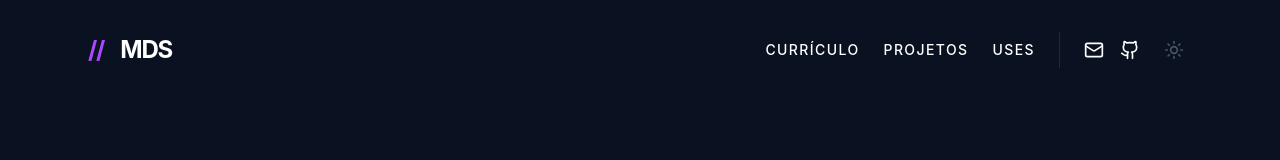
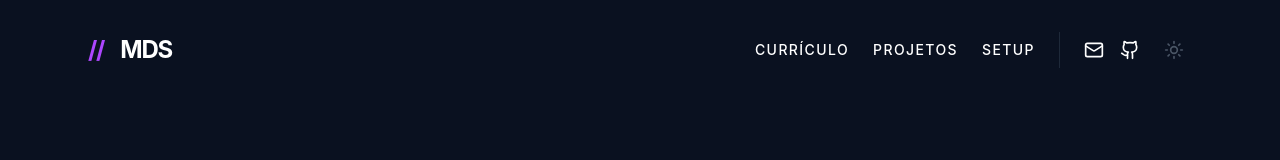
Before and after one commit to marcosedasilva/marcosedasilva.github.io, a Vue app: page /projects in a window 1280 px wide. Shown: the top 160 px of the page. Built offline with nearby package versions, Linux system fonts and the light colour scheme.

Commit message:
fix: update transition comments in App.vue and rename 'Uses' link to 'Setup' in Navbar.vue

```diff
--- a/src/App.vue
+++ b/src/App.vue
@@ -9,9 +9,9 @@ import { Heart, Monitor, Cpu, GitBranch, User } from 'lucide-vue-next'
 
     <main class="flex-1 w-full block">
       <router-view v-slot="{ Component }">
-        <transition name="fade" mode="out-in">
+        <!-- <transition name="fade" mode="out-in"> -->
           <component :is="Component" :key="$route.path" />
-        </transition>
+        <!-- </transition> -->
       </router-view>
     </main>
 
--- a/src/components/Navbar.vue
+++ b/src/components/Navbar.vue
@@ -38,7 +38,7 @@ onMounted(() => {
       <div class="hidden md:flex gap-6 text-sm font-medium tracking-widest uppercase">
         <router-link to="/resume" class="hover:text-brand transition">Currículo</router-link>
         <router-link to="/projects" class="hover:text-brand transition">Projetos</router-link>
-        <router-link to="/uses" class="hover:text-brand transition">Uses</router-link>
+        <router-link to="/uses" class="hover:text-brand transition">Setup</router-link>
       </div>
 
       <div class="flex items-center gap-4 border-l border-gray-800 pl-6">
```
